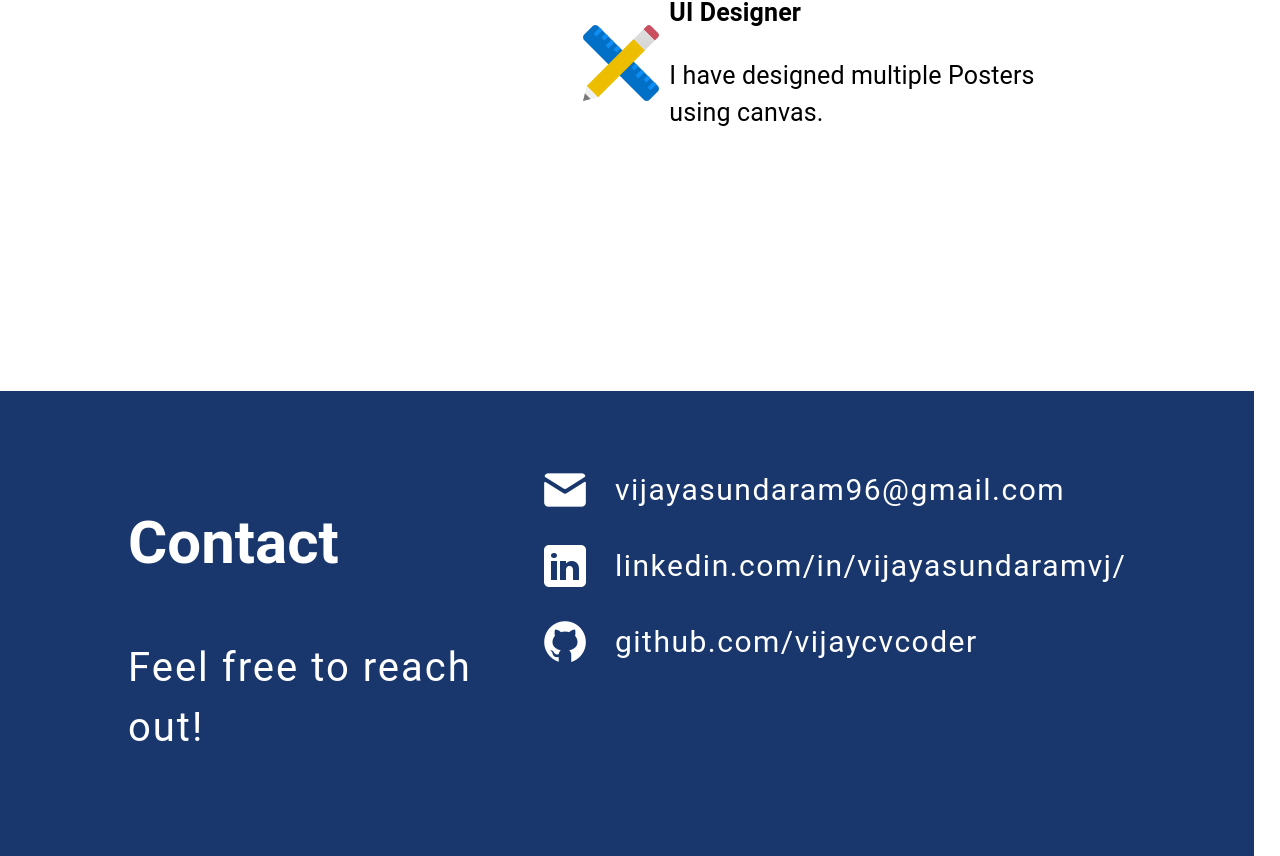
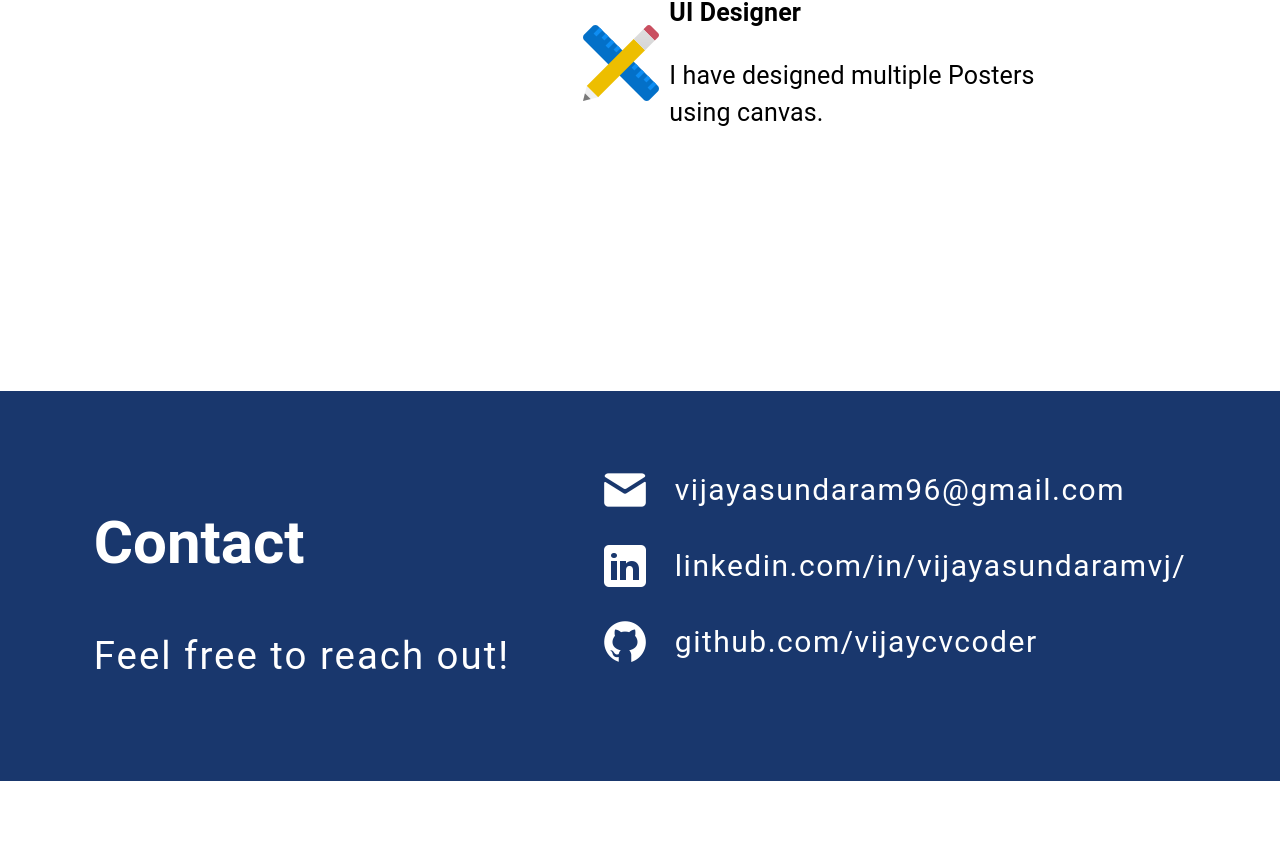
Before and after one commit to vijaycvcoder/landing-page, a React (Create React App) app: page / in a window 1280 px wide. Shown: the part 1845-2701 px from the top of the page. After the commit the page ends 2626 px from the top, so only its background shows below. Built offline with nearby package versions, Linux system fonts and the light colour scheme.

Commit message:
fix the response issue

```diff
--- a/src/components/Contact/Contact.module.css
+++ b/src/components/Contact/Contact.module.css
@@ -7,19 +7,22 @@
   display: flex;
   flex-direction: row;
   justify-content: space-evenly;
-  width: 98vw;
-  padding: 58px 10%;
-  gap: 10px;
+  width: 100%;
+  max-width: 100%;
+  padding: 58px 5%;
+  gap: 20px;
+  overflow-x: hidden;
 }
 
 .text h2 {
-  font-size: 60px;
+  font-size: clamp(36px, 5vw, 60px);
   font-weight: 700;
   letter-spacing: 0px;
+  margin-bottom: 20px;
 }
 
 .text p {
-  font-size: 40px;
+  font-size: clamp(24px, 3vw, 40px);
   font-weight: 400;
   letter-spacing: 2px;
 }
@@ -41,24 +44,50 @@
 .link a {
   color: #ffffff;
   text-decoration: none;
-  font-size: 30px;
+  font-size: clamp(18px, 2.5vw, 30px);
   font-weight: 400;
   letter-spacing: 1.5px;
+}
+
+@media screen and (max-width: 1024px) {
+  .container {
+    padding: 40px 4%;
+  }
 }
 
 @media screen and (max-width: 830px) {
   .container {
     flex-direction: column;
-    gap: 23px;
+    gap: 30px;
+    padding: 30px 20px;
   }
 
   .text {
     display: flex;
     flex-direction: column;
     align-items: center;
+    text-align: center;
   }
 
   .links {
     align-items: center;
+    width: 100%;
+    padding: 0 20px;
+  }
+
+  .link {
+    width: 100%;
+    justify-content: center;
   }
 }
+
+@media screen and (max-width: 480px) {
+  .container {
+    margin-top: 60px;
+    padding: 20px 15px;
+  }
+
+  .link {
+    gap: 15px;
+  }
+}
```
